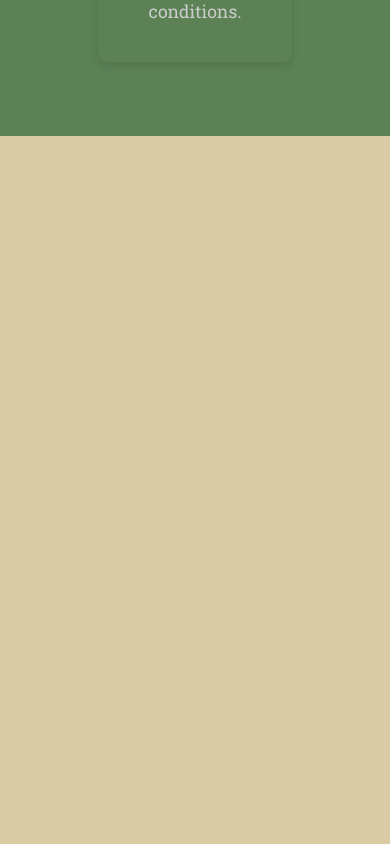
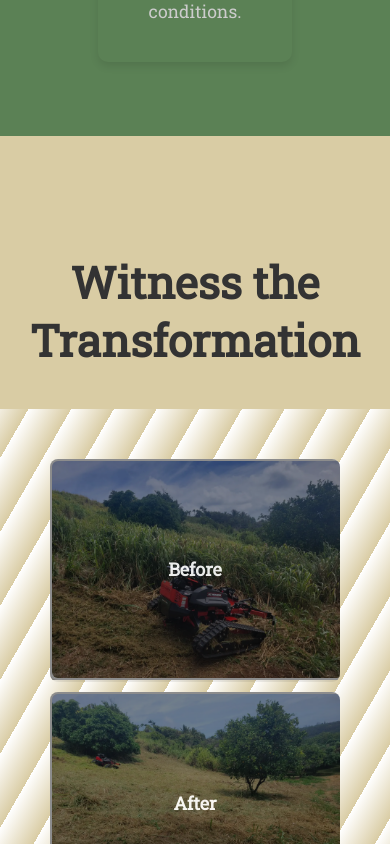
Before and after one commit to gefenbar/kilauea-slope-mowing-website, a React (Create React App) app: page / in a window 390 px wide. Shown: the part 2200-3044 px from the top of the page. Built offline with nearby package versions, Linux system fonts and the light colour scheme.

Commit message:
removed animations on mobile

```diff
--- a/src/App.css
+++ b/src/App.css
@@ -503,8 +503,8 @@ color: #5b8155;
   color: #5b8155; /* Change the color as desired for the active state */
 }
 @media only screen and (max-width: 768px) {
-*{
-  animation: none!important;
+   .hero-subtitle ,.hero-title    {
+  animation: none;
 }
 }
 
```
